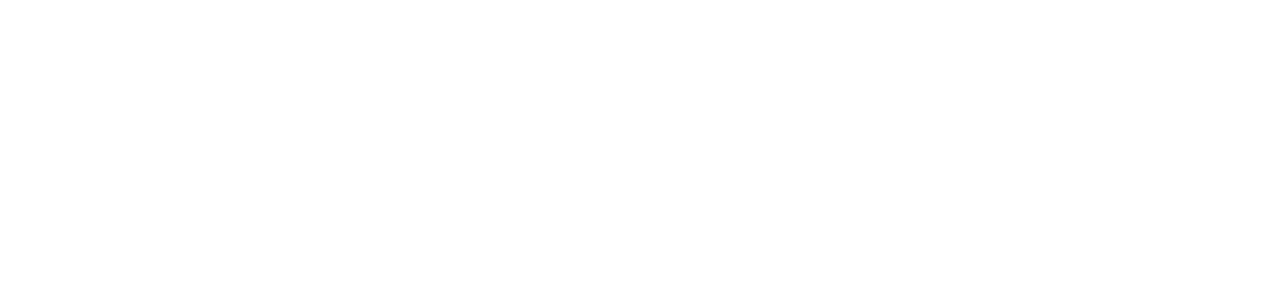
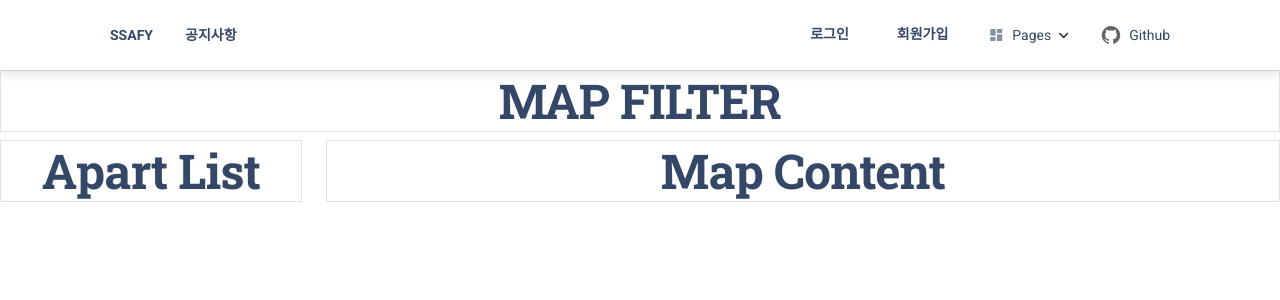
Before and after one commit to HnM97/happyhouse-frontend, a Vue app: page /map in a window 1280 px wide. Before the commit this address had no page. Shown: the top 300 px of the page. Built offline with nearby package versions, Linux system fonts and the light colour scheme.

Commit message:
before make map

```diff
--- /dev/null
+++ b/src/examples/filterbars/FilterBar.vue
@@ -0,0 +1,12 @@
+<script setup>
+// images
+import ArrDark from "@/assets/img/down-arrow-dark.svg";
+import downArrow from "@/assets/img/down-arrow.svg";
+import DownArrWhite from "@/assets/img/down-arrow-white.svg";
+
+const props = defineProps({});
+</script>
+
+<template>
+  <h1>MAP FILTER</h1>
+</template>
--- a/src/router/index.js
+++ b/src/router/index.js
@@ -4,6 +4,7 @@
 import NoticeDetail from "@/components/Notice/NoticeDetail.vue";
 import RegistView from "../views/User/Regist/RegistView.vue";
 import LoginView from "../views/User/Login/LoginView.vue";
+import MapView from "../views/Map/MapView.vue";
 
 const router = createRouter({
   history: createWebHistory(import.meta.env.BASE_URL),
@@ -39,6 +40,14 @@
       name: "regist",
       component: RegistView,
     },
+    /**
+     * Map
+     */
+    {
+      path: "/map",
+      name: "map",
+      component: MapView,
+    },
   ],
 });
 
--- a/src/views/Home/HomeView.vue
+++ b/src/views/Home/HomeView.vue
@@ -50,10 +50,10 @@
           </div>
         </div>
         <div class="row mt-5" style="col-gap: 0">
-          <div class="col-5 ms-auto">
-            <MaterialInput class="bg-white rounded-2" placeholder="Type here..." size="md" />
+          <div class="d-inline-flex col-5 mx-auto">
+            <MaterialInput class="bg-white rounded-2 border-right-0" placeholder="Type here..." size="md" />
+            <a href="/map" class="btn btn-md ms-0 mb-0 border-left-0 bg-gradient-success text-nowrap" size="md">검색</a>
           </div>
-          <MaterialButton class="text-white col-1 me-auto bg-primary rounded-2" size="md"> 검색 </MaterialButton>
         </div>
       </div>
     </div>
--- a/src/views/Map/MapView.vue
+++ b/src/views/Map/MapView.vue
@@ -1,2 +1,24 @@
-<script setup></script>
-<template>This is Map View.</template>
+<script setup>
+import NavbarDefault from "../..//examples/navbars/NavbarDefault.vue";
+import MapFilter from "../../examples/filterbars/FilterBar.vue";
+import AptList from "./Sections/AptList.vue";
+import MapContent from "./Sections/MapContent.vue";
+</script>
+<template>
+  <div class="position-sticky z-index-sticky top-0">
+    <div class="row">
+      <div class="col-12">
+        <NavbarDefault light />
+        <MapFilter class="border text-center" />
+      </div>
+    </div>
+    <div class="row">
+      <div class="col-3">
+        <AptList class="border text-center" />
+      </div>
+      <div class="col-9">
+        <MapContent class="border text-center" />
+      </div>
+    </div>
+  </div>
+</template>
--- /dev/null
+++ b/src/views/Map/Sections/AptList.vue
@@ -0,0 +1,5 @@
+<script setup></script>
+
+<template>
+  <h1>Apart List</h1>
+</template>
--- /dev/null
+++ b/src/views/Map/Sections/MapContent.vue
@@ -0,0 +1,5 @@
+<script setup></script>
+
+<template>
+  <h1>Map Content</h1>
+</template>
```
Also changed, not shown: src/views/Map/Sections/MapFilter.vue (added).
